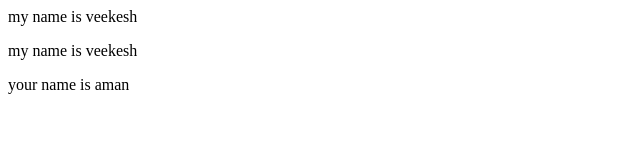
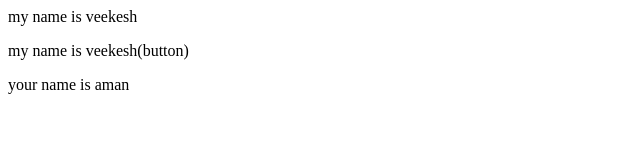
Before and after one commit to Veekeshkumar100/LocalRepo, a plain HTML site: page index.html in a window 1280 px wide. Shown: the full height of the page, 0-640 px from the left. Drawn offline with Linux system fonts and the light colour scheme.

Commit message:
Add botton

```diff
--- a/index.html
+++ b/index.html
@@ -1,3 +1,3 @@
 <p>my name is veekesh</p>
-<p>my name is veekesh</p>
+<p>my name is veekesh(button)</p>
 <p>your name is aman</p>
```
